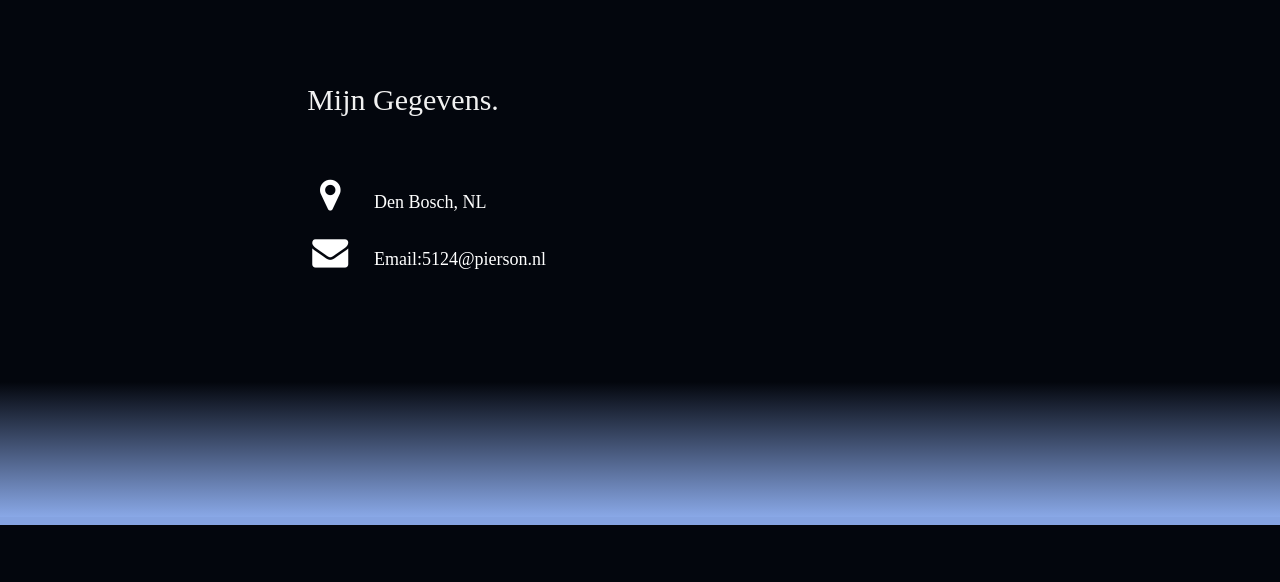
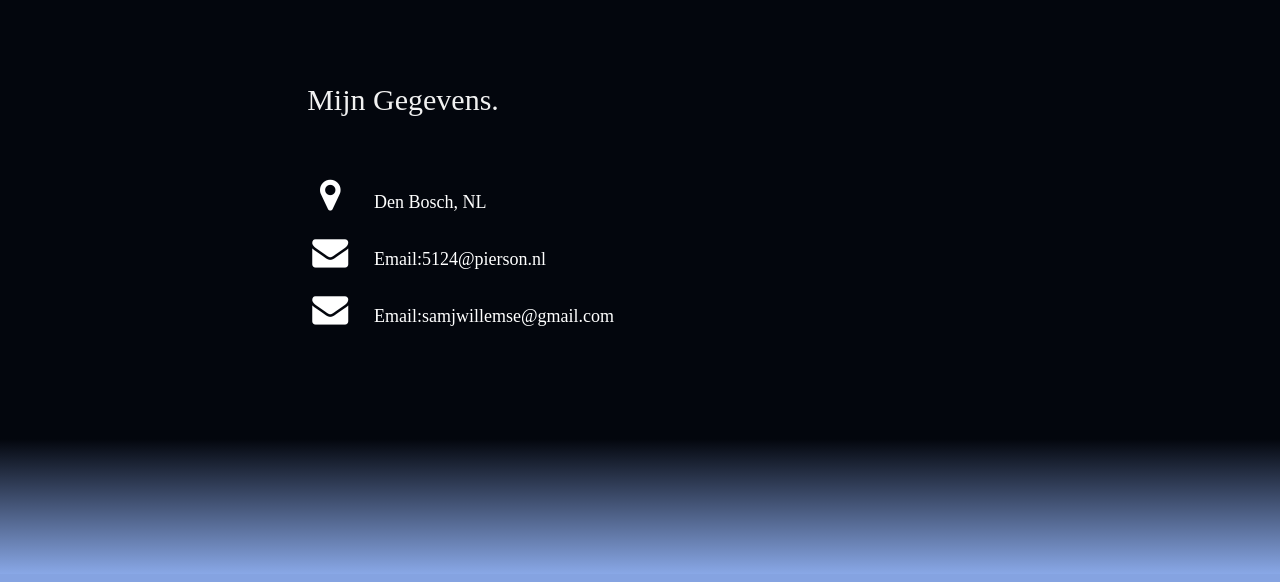
Before and after one commit to 5am1/5am1.github.io, a plain HTML site: page index.html in a window 1280 px wide. Shown: the part 2377-2959 px from the top of the page. Before the commit the page ends 2902 px from the top, so only its background shows below. Drawn offline with Linux system fonts and the light colour scheme.

Commit message:
Update index.html

```diff
--- a/index.html
+++ b/index.html
@@ -91,6 +91,7 @@
   <div class="w3-section">
     <p><i class="fa fa-map-marker fa-fw w3-text-white w3-xxlarge w3-margin-right"></i> Den Bosch, NL</p>
     <p><i class="fa fa-envelope fa-fw w3-text-white w3-xxlarge w3-margin-right"> </i> Email:5124@pierson.nl</p>
+        <p><i class="fa fa-envelope fa-fw w3-text-white w3-xxlarge w3-margin-right"> </i> Email:samjwillemse@gmail.com</p>
   </div>
 </div>
 <br>
```
